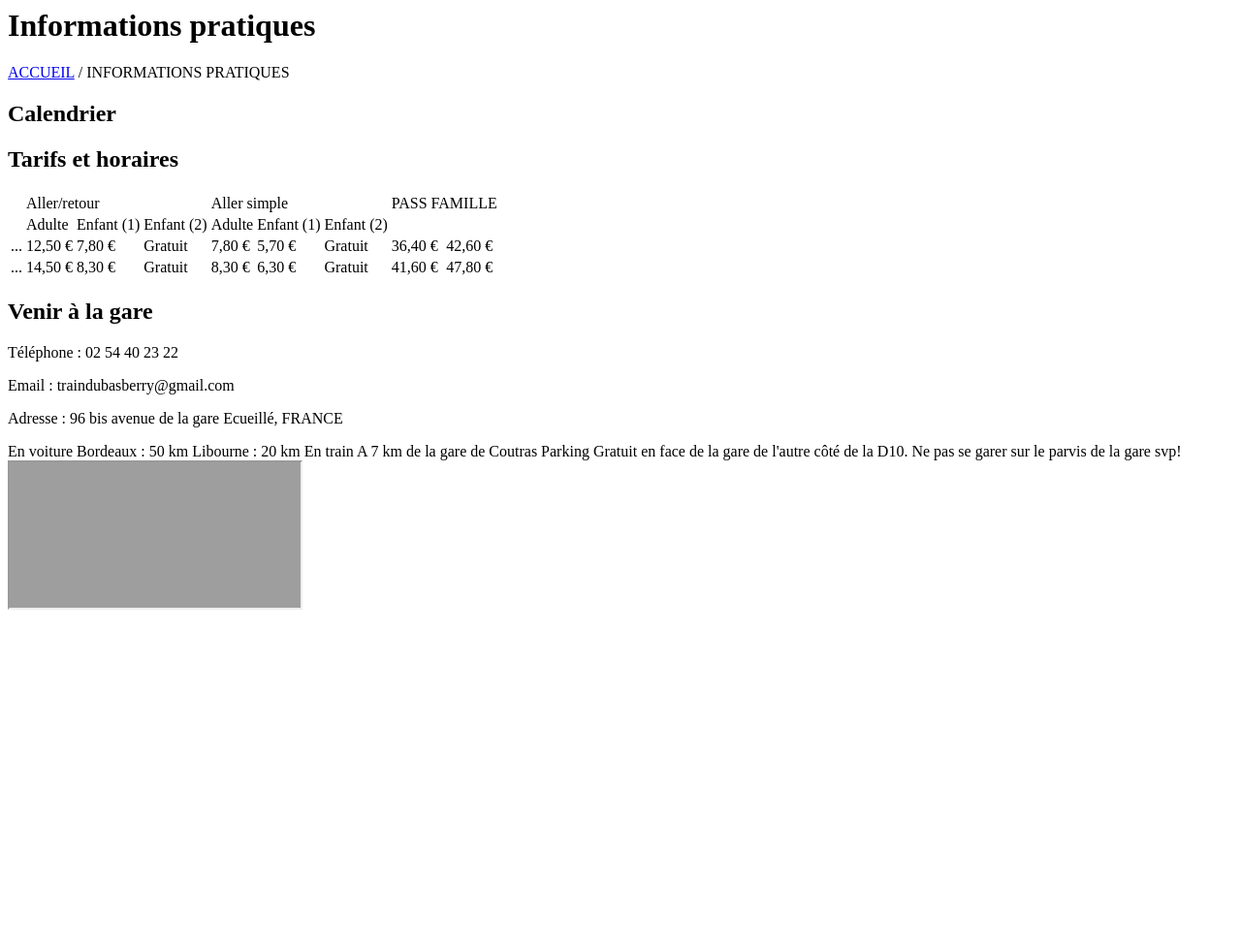
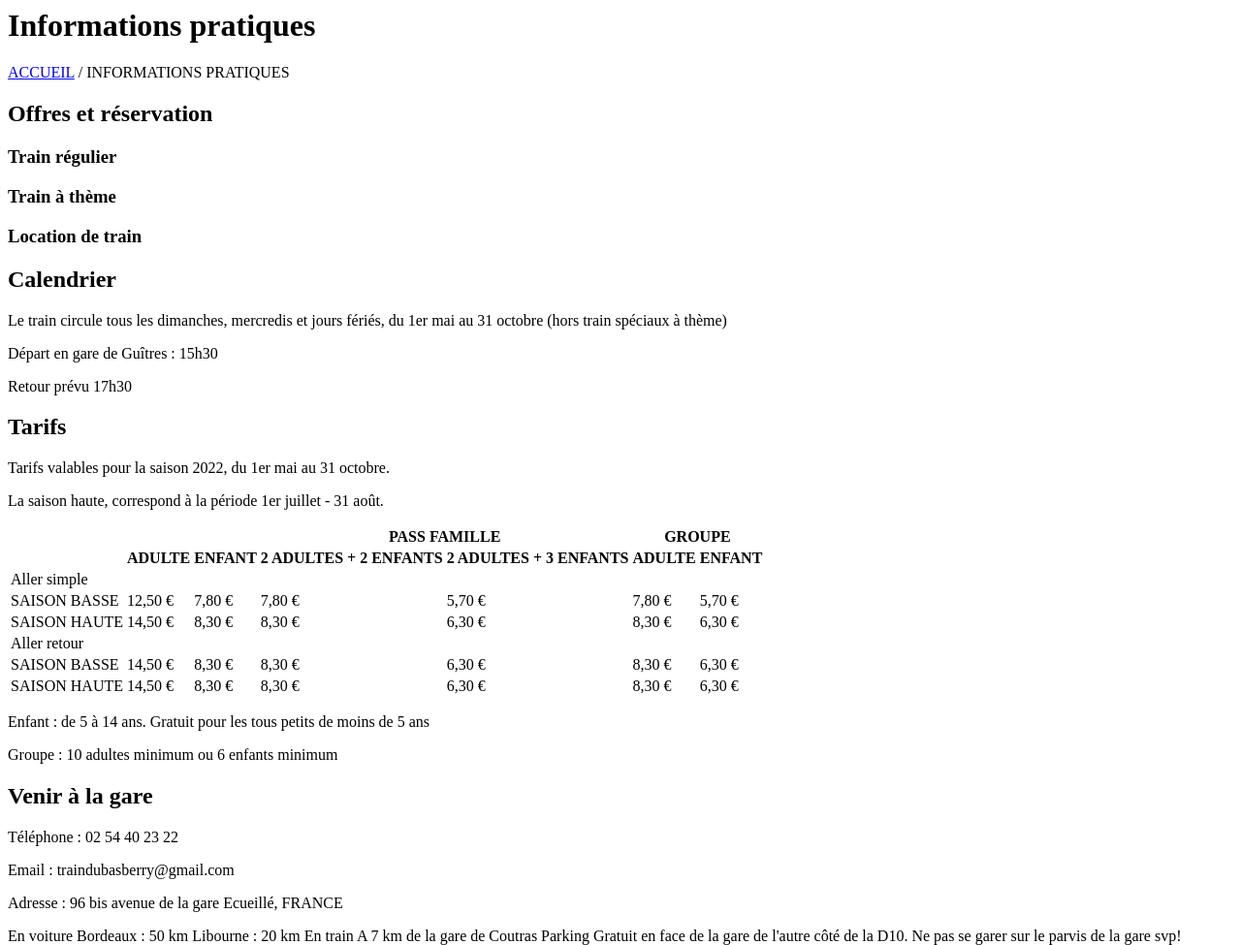
Before and after one commit to Osavia/TTGM, a PHP site: page /info.php in a window 1280 px wide. Shown: the top 975 px of the page at 97% size. Before the commit the page ends 629 px from the top, so only its background shows below. Run offline with PHP 8.4, Linux system fonts and the light colour scheme; grey boxes are pictures that could not be loaded.

Commit message:
commit sur dev

```diff
--- a/MVC/views/info.php
+++ b/MVC/views/info.php
@@ -14,61 +14,101 @@
 
     <div class="container-auto">
 
+        <span class="ancre-correction" id="reservation"></span>
+
+        <h2>Offres et réservation</h2>
+
+        <h3>Train régulier</h3>
+        <h3>Train à thème</h3>
+        <h3>Location de train</h3>
+
         <span class="ancre-correction" id="calendrier"></span>
 
         <h2>Calendrier</h2>
 
-        <span class="ancre-correction" id="tarifs-horaires"></span>
+        <p>Le train circule tous les dimanches, mercredis et jours fériés, du 1er mai au 31 octobre (hors train spéciaux à thème)</p>
+        <p>Départ en gare de Guîtres : 15h30</p>
+        <p>Retour prévu 17h30</p>
 
-        <h2>Tarifs et horaires</h2>
+        <span class="ancre-correction" id="tarifs"></span>
 
-        <table>
+        <h2>Tarifs</h2>
+
+        <p>Tarifs valables pour la saison 2022, du 1er mai au 31 octobre.</p>
+        <p> La saison haute, correspond à la période 1er juillet - 31 août.
+        </p>
+
+        <table class="tarif">
+            <!-- <span>Aller simple</span> -->
             <thead>
                 <tr>
-                    <td></td>
-                    <td colspan="3">Aller/retour</td>
-                    <td colspan="3">Aller simple</td>
-                    <td colspan="3">PASS FAMILLE</td>
+                    <td colspan="3"></td>
+                    <th colspan="2">PASS FAMILLE</th>
+                    <th colspan="2">GROUPE</th>
+
                 </tr>
                 <tr>
-                    <td></td>
-                    <td>Adulte</td>
-                    <td>Enfant (1)</td>
-                    <td>Enfant (2)</td>
-                    <td>Adulte</td>
-                    <td>Enfant (1)</td>
-                    <td>Enfant (2)</td>
-                    <td></td>
-                    <td></td>
+                    <td colspan="1"></td>
+                    <th>ADULTE</th>
+                    <th>ENFANT</th>
+                    <th class="table-pass-family">2 ADULTES + 2 ENFANTS</th>
+                    <th class="table-pass-family">2 ADULTES + 3 ENFANTS</th>
+                    <th>ADULTE</th>
+                    <th>ENFANT</th>
+
                 </tr>
             </thead>
             <tbody>
-                <tr>
-                    <td>...</td>
-                    <td>12,50 €</td>
-                    <td>7,80 €</td>
-                    <td>Gratuit</td>
-                    <td>7,80 €</td>
-                    <td>5,70 €</td>
-                    <td>Gratuit</td>
-                    <td>36,40 €</td>
-                    <td>42,60 €</td>
+                <tr class="table-break">
+                    <td colspan="7">Aller simple</td>
                 </tr>
-                <tr>
-                    <td>...</td>
-                    <td>14,50 €</td>
-                    <td>8,30 €</td>
-                    <td>Gratuit</td>
-                    <td>8,30 €</td>
-                    <td>6,30 €</td>
-                    <td>Gratuit</td>
-                    <td>41,60 €</td>
-                    <td>47,80 €</td>
+                <tr class="table-row">
+                    <td class="table-season">SAISON BASSE</td>
+                    <td class="table-price">12,50 €</td>
+                    <td class="table-price">7,80 €</td>
+                    <td class="table-price">7,80 €</td>
+                    <td class="table-price">5,70 €</td>
+                    <td class="table-price">7,80 €</td>
+                    <td class="table-price">5,70 €</td>
+                </tr>
+                <tr class="table-row">
+                    <td class="table-season">SAISON HAUTE</td>
+                    <td class="table-price">14,50 €</td>
+                    <td class="table-price">8,30 €</td>
+                    <td class="table-price">8,30 €</td>
+                    <td class="table-price">6,30 €</td>
+                    <td class="table-price">8,30 €</td>
+                    <td class="table-price">6,30 €</td>
+
+                </tr>
+                <tr class="table-break">
+                    <td colspan="7">Aller retour</td>
+                </tr>
+                <tr class="table-row">
+                    <td class="table-season">SAISON BASSE</td>
+                    <td class="table-price">14,50 €</td>
+                    <td class="table-price">8,30 €</td>
+                    <td class="table-price">8,30 €</td>
+                    <td class="table-price">6,30 €</td>
+                    <td class="table-price">8,30 €</td>
+                    <td class="table-price">6,30 €</td>
+                </tr>
+                <tr class="table-row">
+                    <td class="table-season">SAISON HAUTE</td>
+                    <td class="table-price">14,50 €</td>
+                    <td class="table-price">8,30 €</td>
+                    <td class="table-price">8,30 €</td>
+                    <td class="table-price">6,30 €</td>
+                    <td class="table-price">8,30 €</td>
+                    <td class="table-price">6,30 €</td>
                 </tr>
             </tbody>
         </table>
 
-
+        <div class="table-info-sup">
+            <p>Enfant : de 5 à 14 ans. Gratuit pour les tous petits de moins de 5 ans</p>
+            <p>Groupe : 10 adultes minimum ou 6 enfants minimum</p>
+        </div>
 
 
 
--- a/public/styles/scss/_general.scss
+++ b/public/styles/scss/_general.scss
@@ -144,7 +144,7 @@ ul {
 
 a {
   text-decoration: none;
-  transition: text-shadow 0.2s ease-out;
+  // transition: text-shadow 0.2s ease-out;
   display: contents;
 }
 
```
Also changed, not shown: MVC/views/_header.php (+9 -3 lines), public/styles/css/style.css (+46 -4 lines), public/styles/scss/_main.scss (+56 -3 lines), 1 other file.
